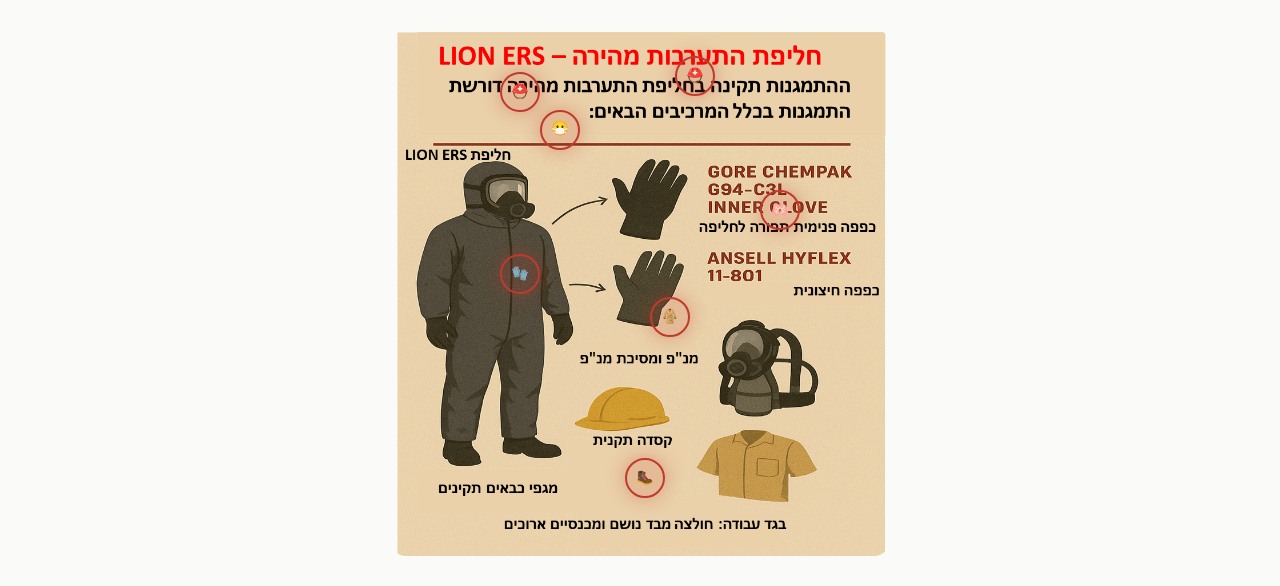
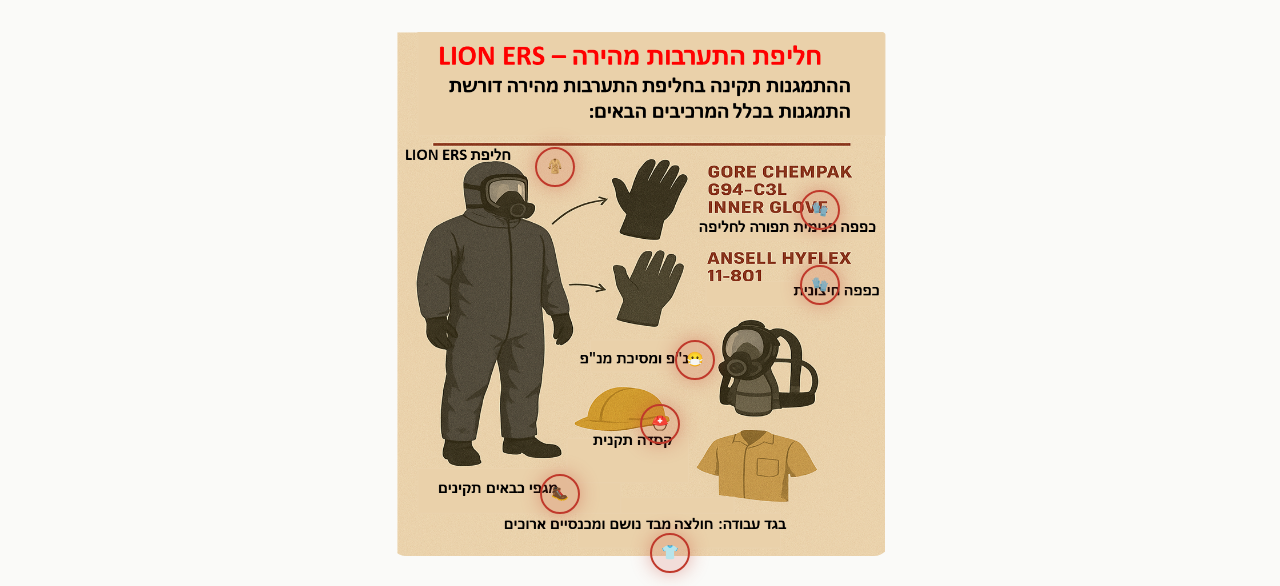
Before and after one commit to roiez1-60-seconds-hazardous-materials/lion-ers-guide, a website: page public/index.html in a window 1280 px wide. Both pictures are taken after a click on the link "רכיבים". Shown: the part 169-755 px from the top of the page. Drawn offline with Linux system fonts and the light colour scheme; a web font is replaced by a local one.

Commit message:
Fix: hotspot positions matched to actual image layout

```diff
--- a/public/index.html
+++ b/public/index.html
@@ -123,13 +123,13 @@
 <!-- COMPONENTS - Interactive Suit -->
 <section id="components"><div class="sec-header reveal"><h2>רכיבי הערכה</h2><p>לחצו על כל רכיב בתמונה לפרטים נוספים</p></div>
 <div class="suit-viewer reveal" id="suitViewer"><img src="images/suit-components.png" alt="רכיבי חליפה">
-<div class="suit-hotspot" style="top:5%;right:35%" onclick="showHotspot(this,'ברדס','חלק מהחליפה. יש למשוך ולוודא שאטם החליפה מתיישב על גומי המסכה.')">⛑️</div>
-<div class="suit-hotspot" style="top:15%;right:62%" onclick="showHotspot(this,'מסיכת מנ\"פ','מסיכה עם רצועות בלבד! אין להשתמש במסיכת מנ\"פ עם קליפס.')">😷</div>
-<div class="suit-hotspot" style="top:30%;right:18%" onclick="showHotspot(this,'מנ\"פ','מערכת נשימה פתוחה עם גליל אוויר מלא. יש לוודא לחץ תקין.')">🫁</div>
-<div class="suit-hotspot" style="top:42%;right:70%" onclick="showHotspot(this,'כפפות (3 שכבות)','הזעה (בד) + פנימית GORE CHEMPAK G94-C3L + חיצונית ANSELL HyFlex 11-801.')">🧤</div>
-<div class="suit-hotspot" style="top:50%;right:40%" onclick="showHotspot(this,'חליפת LION ERS','הגנה כימית מפני אדים, גזים והתזה. כוללת רוכסן עם כיסוי.')">🧥</div>
-<div class="suit-hotspot" style="top:80%;right:45%" onclick="showHotspot(this,'מגפי כבאים','מגפיים תקניות. קצוות המכנס מושחלים מעליהם (הרעפה).')">🥾</div>
-<div class="suit-hotspot" style="top:8%;right:70%" onclick="showHotspot(this,'קסדה תקנית','כולל רצועת אבטחה. נלבשת אחרונה בתהליך ההתמגנות.')">⛑️</div>
+<div class="suit-hotspot" style="top:22%;right:63%" onclick="showHotspot(this,'חליפת LION ERS','הגנה כימית מפני אדים, גזים והתזה. כוללת ברדס, גרביים פנימיות ורוכסן עם כיסוי.')">🧥</div>
+<div class="suit-hotspot" style="top:30%;right:10%" onclick="showHotspot(this,'כפפה פנימית GORE CHEMPAK G94-C3L','כפפה פנימית תפורה לחליפה. מספקת הגנה כימית.')">🧤</div>
+<div class="suit-hotspot" style="top:44%;right:10%" onclick="showHotspot(this,'כפפה חיצונית ANSELL HyFlex 11-801','כפפה חיצונית להגנה מכנית. נלבשת מעל הכפפה הפנימית.')">🧤</div>
+<div class="suit-hotspot" style="top:58%;right:35%" onclick="showHotspot(this,'מנ\"פ ומסיכת מנ\"פ','מערכת נשימה פתוחה עם גליל אוויר מלא. מסיכה עם רצועות בלבד — אין קליפס!')">😷</div>
+<div class="suit-hotspot" style="top:70%;right:42%" onclick="showHotspot(this,'קסדה תקנית','כולל רצועת אבטחה. נלבשת אחרונה בתהליך ההתמגנות.')">⛑️</div>
+<div class="suit-hotspot" style="top:83%;right:62%" onclick="showHotspot(this,'מגפי כבאים תקניות','קצוות המכנס מושחלים מעליהם (הרעפה).')">🥾</div>
+<div class="suit-hotspot" style="top:94%;right:40%" onclick="showHotspot(this,'בגד עבודה','חולצה שרוול קצר מבד נושם ומכנסיים ארוכים. נלבש מתחת לחליפה.')">👕</div>
 </div>
 <div id="hotspotInfo" class="card" style="display:none;margin-top:16px;border-color:var(--fire-border)"><div class="card-header"><div class="card-icon" style="background:var(--fire-bg)" id="hsIcon">🧥</div><div class="card-title" id="hsTitle"></div></div><div class="card-text" id="hsText"></div></div>
 <div class="alert alert-warning reveal" style="margin-top:24px"><h4>⚠️ שימו לב</h4><ul><li>אין מסיכה עם קליפס — רק רצועות</li><li>חובה שני סוגי כפפות</li><li>הסירו תכשיטים ופריטים אישיים</li></ul></div></section>
```
